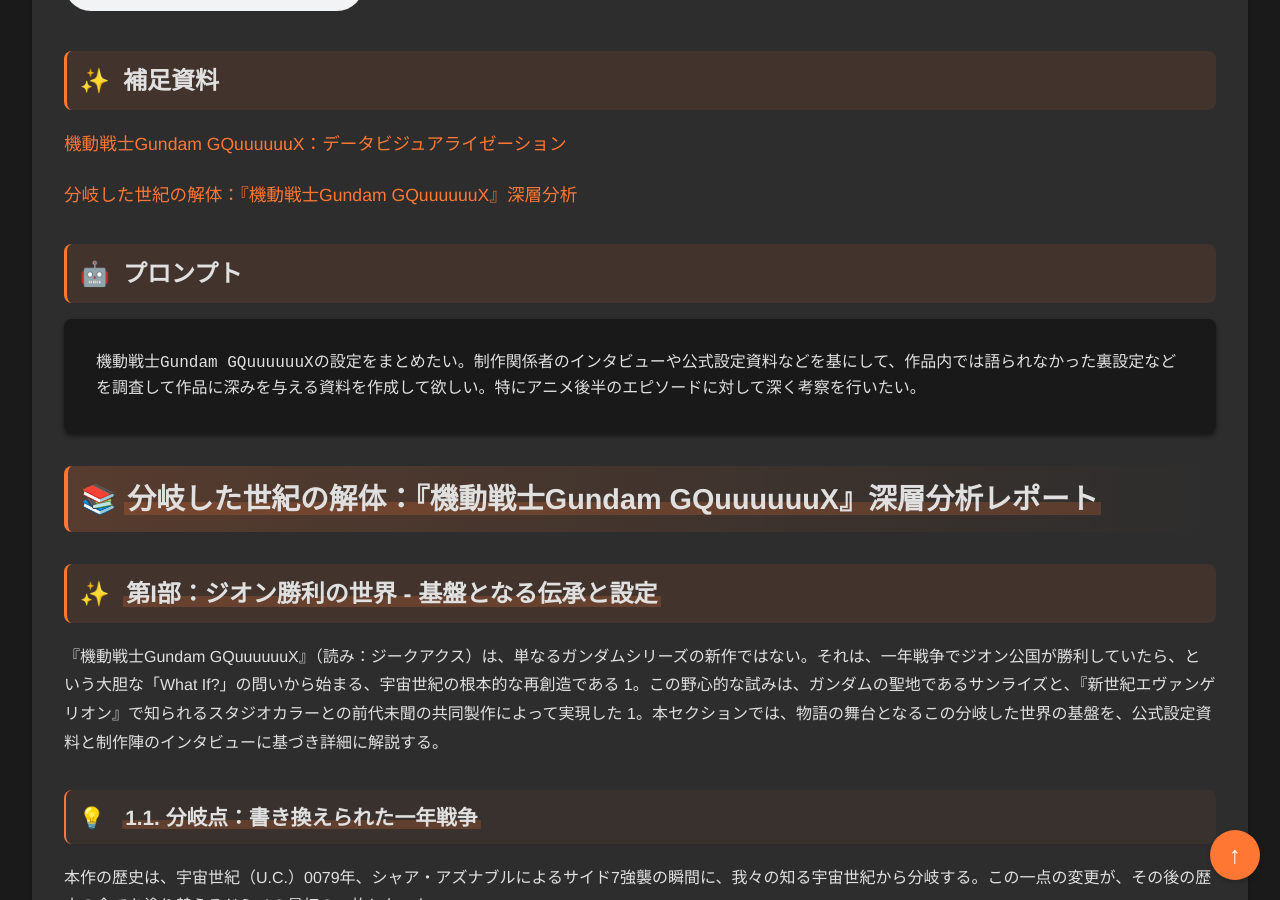
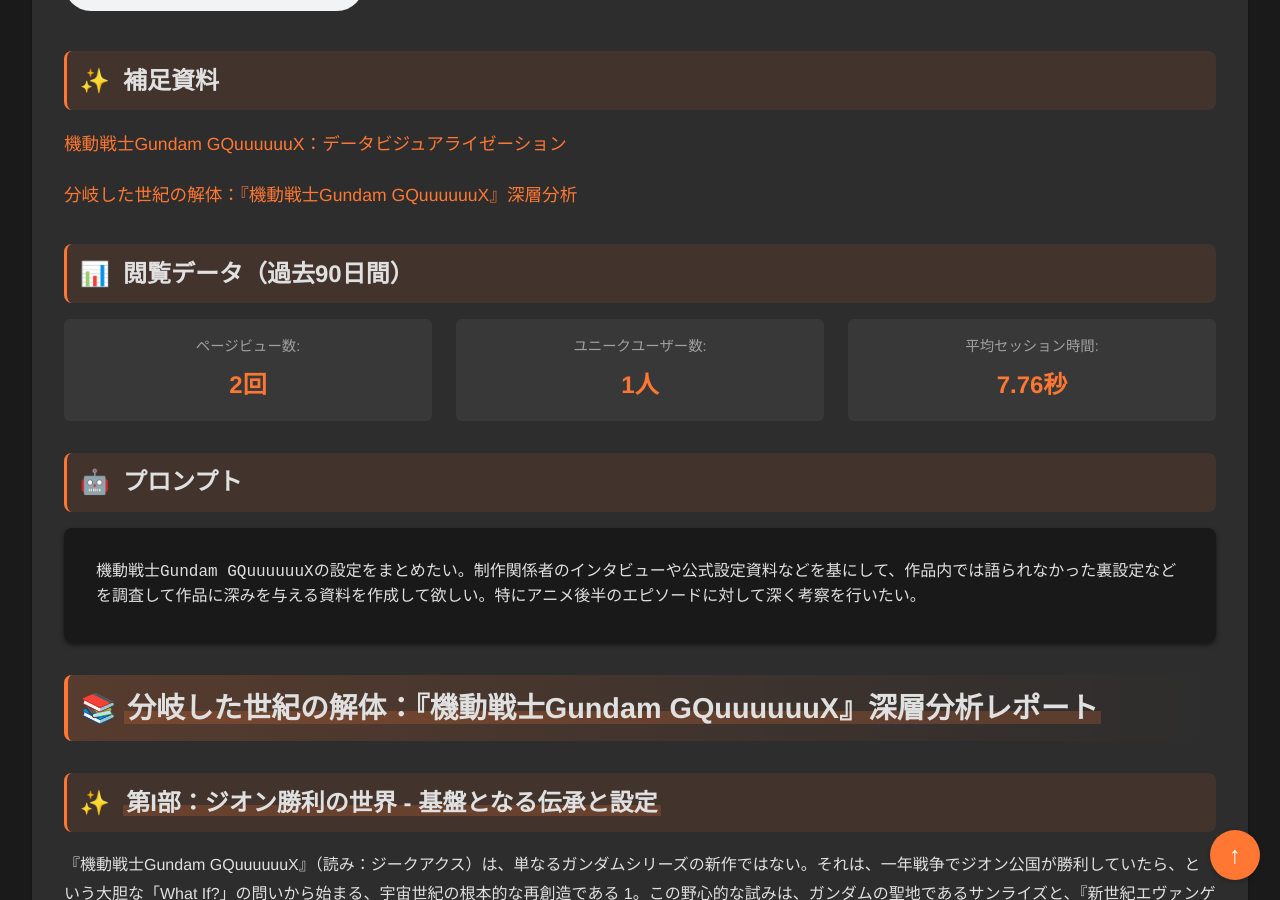
Before and after one commit to aegisfleet/share-deepresearch, a Jekyll site: the page built from _topics/gundam-gquuuuuux/index.md, in a window 1280 px wide and 900 px high, scrolled down 501 px. Built offline with Jekyll 4.4.1, drawn with Linux system fonts in a browser that asks for light colours.

Commit message:
Update GA4 metrics

```diff
--- a/_topics/gundam-gquuuuuux/index.md
+++ b/_topics/gundam-gquuuuuux/index.md
@@ -2,6 +2,10 @@
 audio: /share-deepresearch/assets/audio/gundam-gquuuuuux.mp3
 category: research
 date: 2025-06-25
+ga4_metrics:
+  avgSessionDuration: 7.763309
+  pageViews: 2
+  users: 1
 layout: topic
 prompt: 機動戦士Gundam GQuuuuuuXの設定をまとめたい。制作関係者のインタビューや公式設定資料などを基にして、作品内では語られなかった裏設定などを調査して作品に深みを与える資料を作成して欲しい。特にアニメ後半のエピソードに対して深く考察を行いたい。
 supplementary_materials:
```
